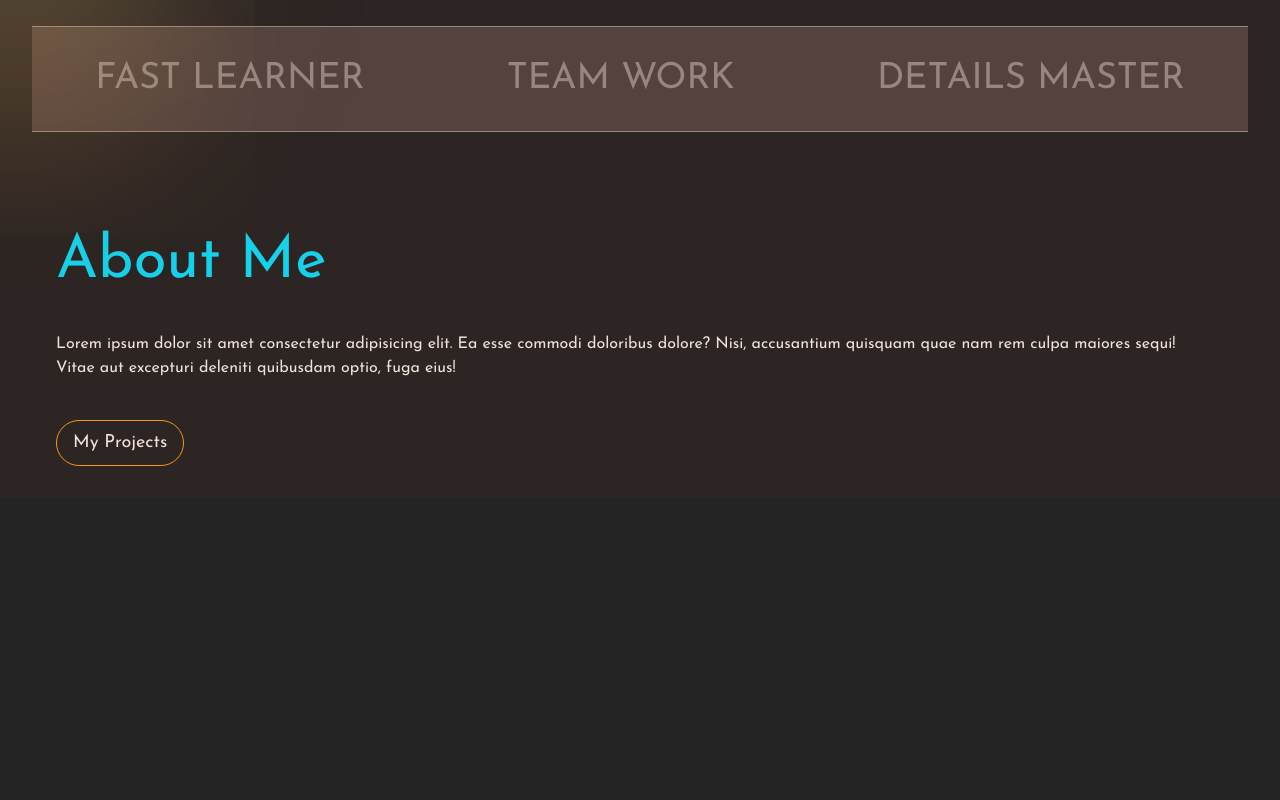
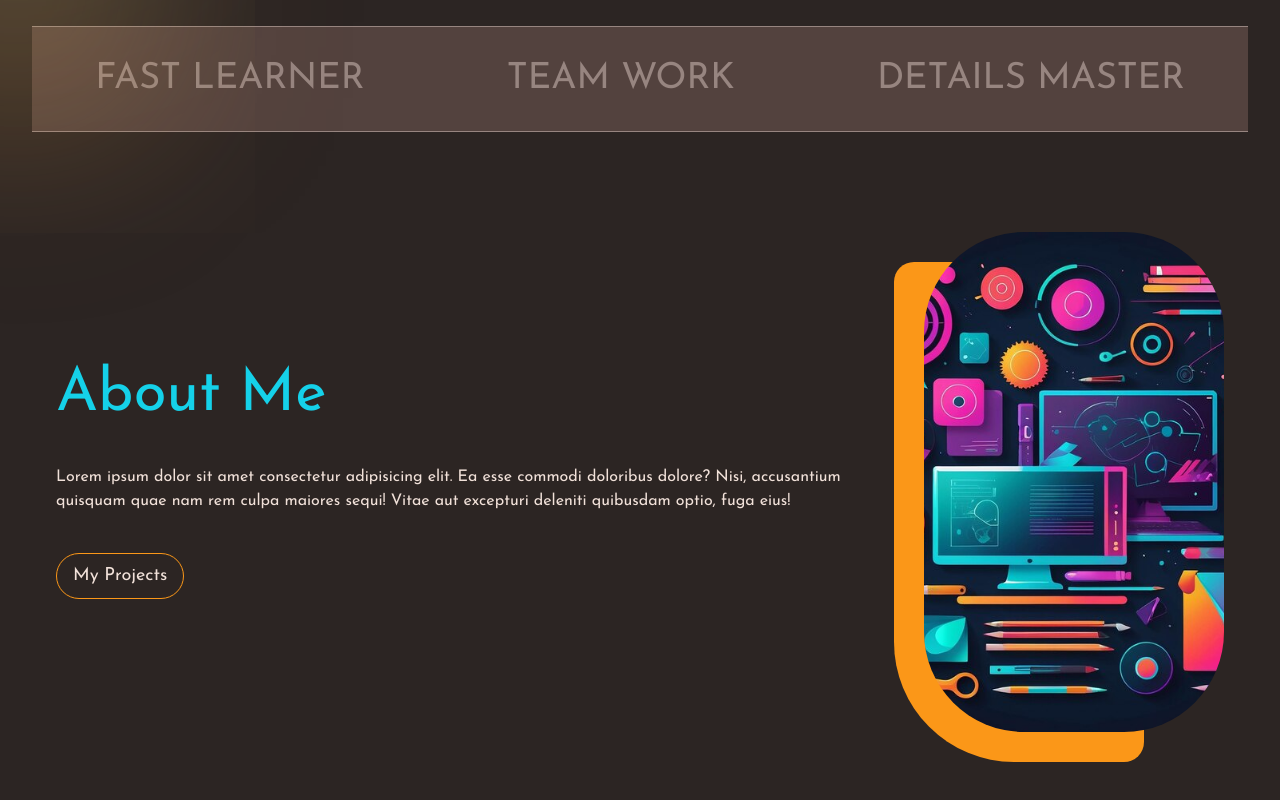
Before and after one commit to NMc0der/DevPortfolio, a React (Vite) app: page / in a window 1280 px wide. Shown: the part 530-1330 px from the top of the page. Before the commit the page ends 1028 px from the top, so only its background shows below. Built offline with nearby package versions, Linux system fonts and the light colour scheme.

Commit message:
about me section layout complete

```diff
--- a/src/App.jsx
+++ b/src/App.jsx
@@ -4,6 +4,7 @@ import HeroMain from "./components/heroSection/HeroMain";
 import HeroGradient from "./components/heroSection/HeroGradient";
 import SubHeroSection from "./components/heroSection/SubHeroSection";
 import AboutMeMain from "./components/AboutMeSection/AboutMeMain";
+import HelperSection from "./components/HelperSection";
 
 function App() {
   return (
@@ -13,6 +14,7 @@ function App() {
       <HeroGradient />
       <SubHeroSection />
       <AboutMeMain />
+      <HelperSection />
     </main>
   );
 }
--- a/src/components/AboutMeSection/AboutMeImage.jsx
+++ b/src/components/AboutMeSection/AboutMeImage.jsx
@@ -1,7 +1,18 @@
 import React from "react";
-
+import img1 from "../../images/about-me.jpg";
 const AboutMeImage = () => {
-  return <div></div>;
+  return (
+    <div className="h-[500px] w-[300px] relative">
+      <div className="h-[500px] w-[300px] rounded-[100px] absolute overflow-hidden z-2">
+        <img
+          className="h-full w-auto object-cover z-2"
+          src={img1}
+          alt="about-me-image"
+        />
+      </div>
+      <div className=" h-[500px] w-[250px] bg-orange absolute bottom-[-30px] left-[-30px] rounded-bl-[120px] rounded-tr-[120px] rounded-br-[20px] rounded-tl-[20px]"></div>
+    </div>
+  );
 };
 
 export default AboutMeImage;
--- a/src/components/AboutMeSection/AboutMeMain.jsx
+++ b/src/components/AboutMeSection/AboutMeMain.jsx
@@ -5,8 +5,12 @@ import AboutMeImage from "./AboutMeImage";
 const AboutMeMain = () => {
   return (
     <div className="flex md:flex-row sm:flex-col gap-12 px-4 max-w-[1200px] mx-auto mt-[100px] justify-between items-center">
-      <AboutMeText />
-      <AboutMeImage />
+      <div>
+        <AboutMeText />
+      </div>
+      <div>
+        <AboutMeImage />
+      </div>
     </div>
   );
 };
--- /dev/null
+++ b/src/components/HelperSection.jsx
@@ -0,0 +1,7 @@
+import React from "react";
+
+const HelperSection = () => {
+  return <div className="h-[100vh]"></div>;
+};
+
+export default HelperSection;
```
Also changed, not shown: src/images/about-me.jpg (added).
